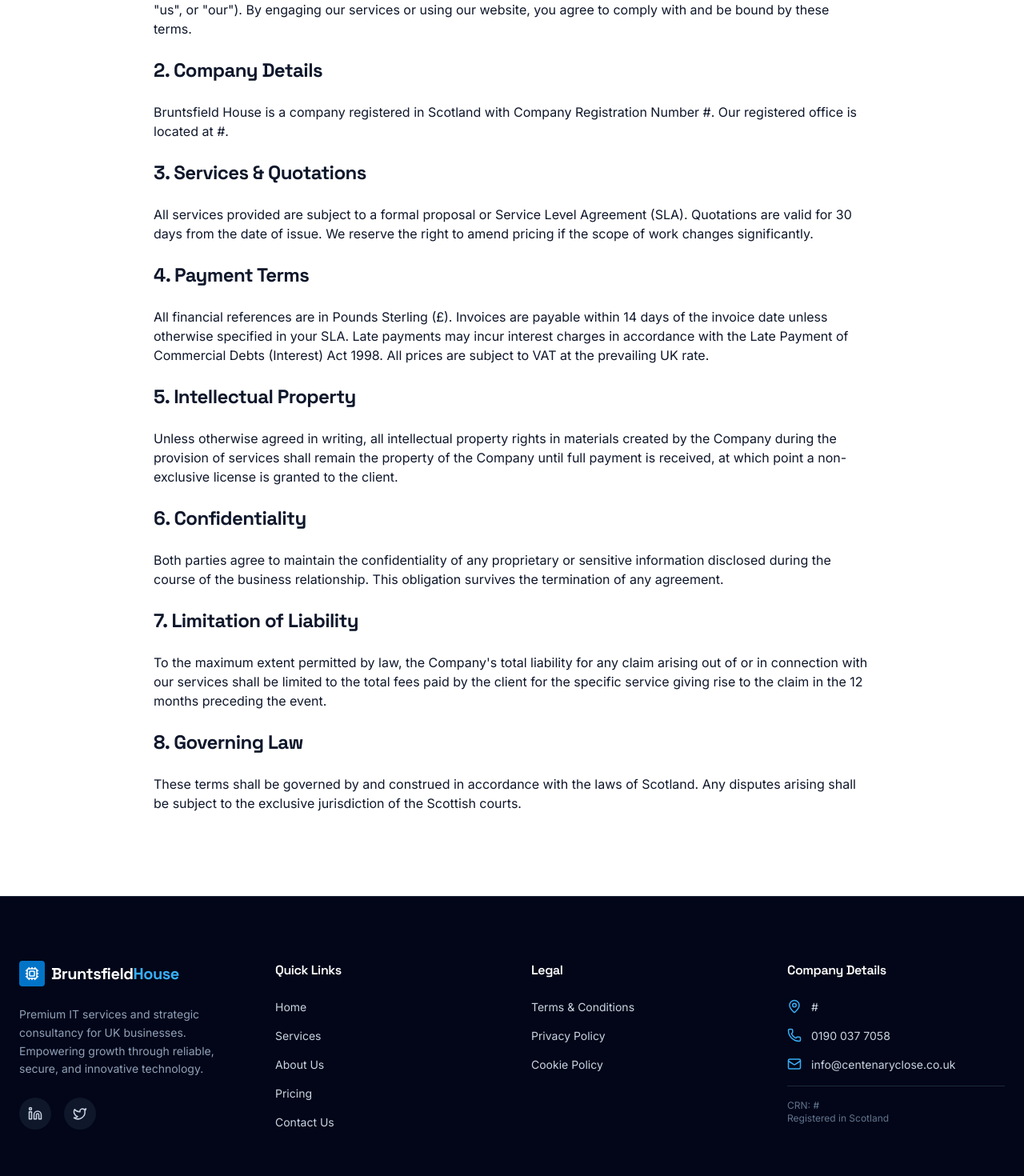
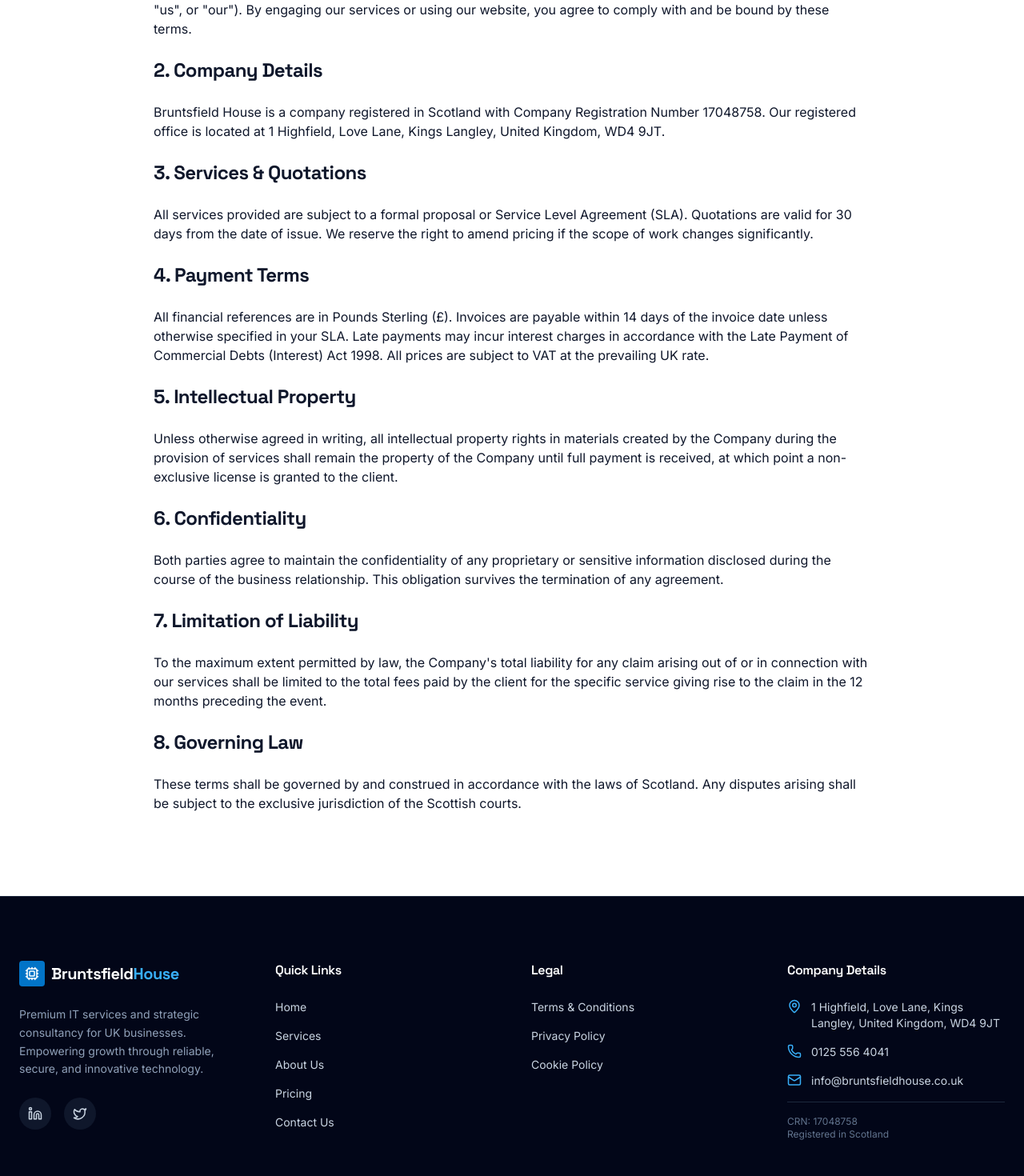
Before and after one commit to consultancy-outfit/100IT-SALESITES-001, a React (Vite) app: page /terms in a window 1280 px wide. Shown: the part 480-1950 px from the top of the page at 80% size. Built offline with nearby package versions, Linux system fonts and the light colour scheme.

Commit message:
sale site add crn number and change title

```diff
--- a/index.html
+++ b/index.html
@@ -3,7 +3,7 @@
   <head>
     <meta charset="UTF-8" />
     <meta name="viewport" content="width=device-width, initial-scale=1.0" />
-    <title>My Google AI Studio App</title>
+    <title>Bruntsfield House</title>
   </head>
   <body>
     <div id="root"></div>
--- a/src/constants.ts
+++ b/src/constants.ts
@@ -11,10 +11,10 @@ import { Service, PricingPlan, Testimonial, CaseStudy } from './types';
 
 export const COMPANY_DETAILS = {
   name: 'Bruntsfield House',
-  address: '#',
-  crn: '#',
-  phone: '0190 037 7058',
-  email: 'info@centenaryclose.co.uk',
+  address: '1 Highfield, Love Lane, Kings Langley, United Kingdom, WD4 9JT',
+  crn: '17048758',
+  phone: '0125 556 4041',
+  email: 'info@bruntsfieldhouse.co.uk',
   hours: '#',
 };
 
```
